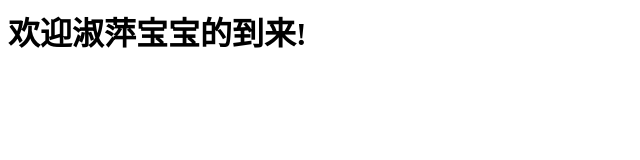
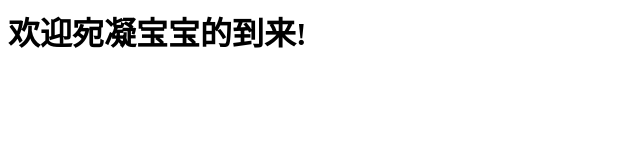
Before and after one commit to yz928/xsp.github.io, a plain HTML site: page index.html in a window 1280 px wide. Shown: the full height of the page, 0-640 px from the left. Drawn offline with Linux system fonts and the light colour scheme.

Commit message:
Update index.html

```diff
--- a/index.html
+++ b/index.html
@@ -1 +1 @@
-<h1>欢迎淑萍宝宝的到来!</h1>
+<h1>欢迎宛凝宝宝的到来!</h1>
```
